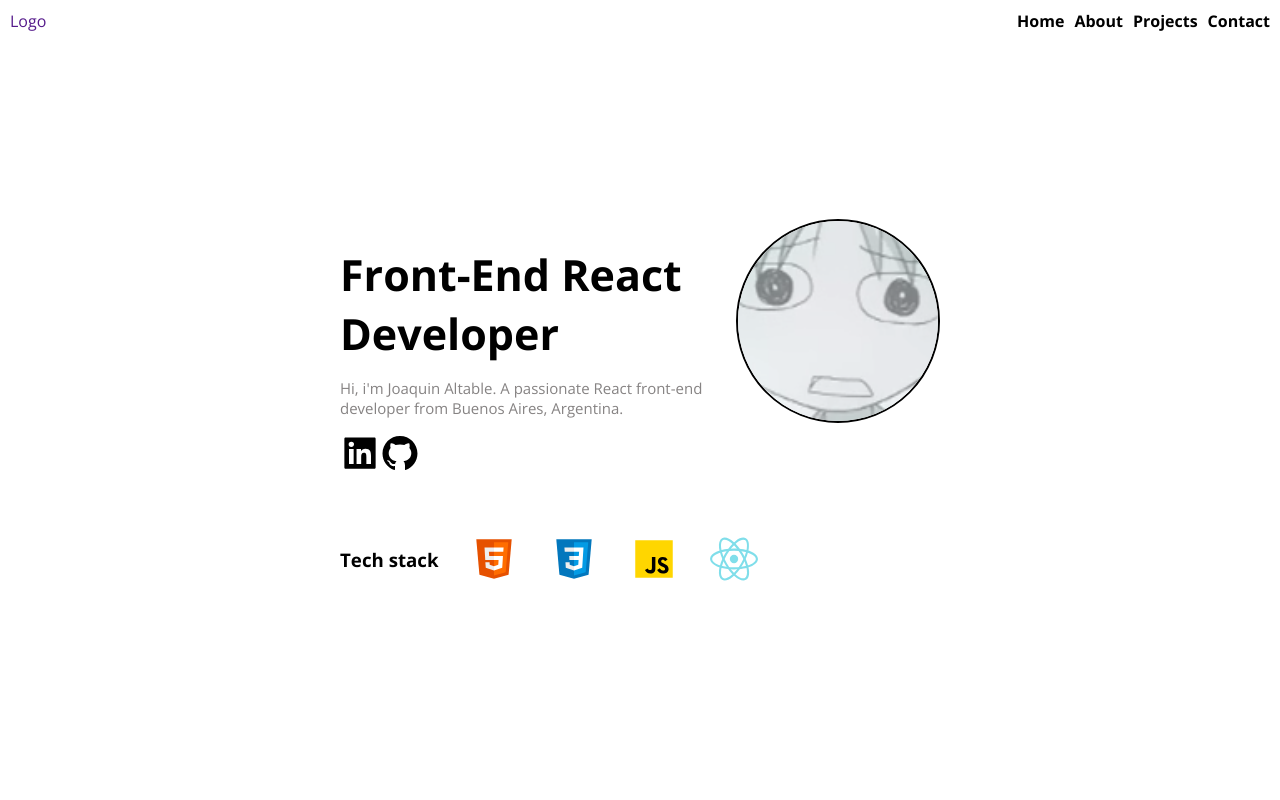
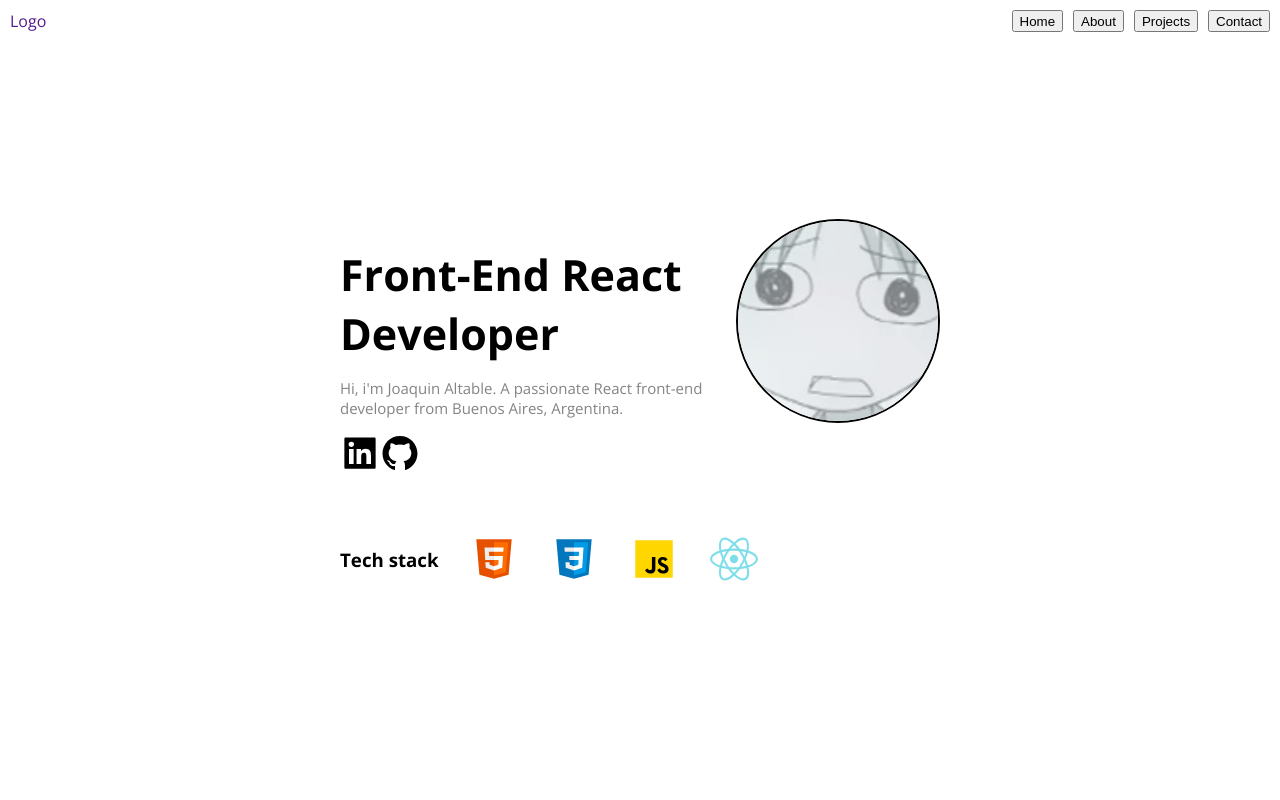
Before and after one commit to Joable/portfolio-vite, a React (Vite) app: page / in a window 1280 px wide. Shown: the top 800 px of the page. Built offline with nearby package versions, Linux system fonts and the light colour scheme.

Commit message:
replaced the anchors in 'Nav' for buttons

```diff
--- a/src/Components/Footer/Footer.jsx
+++ b/src/Components/Footer/Footer.jsx
@@ -9,7 +9,7 @@ import { IconContext } from 'react-icons';
 export default function Footer(){
 
     const handleGoUp = () => {
-        document.documentElement.scrollTop = 0
+        document.documentElement.scrollTop = 0;
     };
 
     return(
@@ -22,6 +22,7 @@ export default function Footer(){
                         <a href="#">
                             <AiFillLinkedin/>
                         </a>
+
                         <a href="#">
                             <AiFillGithub/>
                         </a>
--- a/src/Components/Nav/Nav.jsx
+++ b/src/Components/Nav/Nav.jsx
@@ -1,18 +1,31 @@
 import styles from './Nav.module.css';
 
+import {
+    useState,
+    useEffect
+} from 'react';
+
 export default function Nav(){
+    const [projectsId, setProjectsId] = useState("");
+
+    useEffect(() => {
+        setProjectsId(document.getElementById('projects'));
+
+        console.log(projectsId)
+    },[]);
+
     return(
         <nav>
             <a href="">Logo</a>
 
             <div className={styles.pageNavigation}>
-                 <a href="#">Home</a>
+                 <button onClick={() => console.log(1)}>Home</button>
 
-                 <a href="#">About</a>
+                 <button onClick={() => console.log(1)}>About</button>
 
-                 <a href="#">Projects</a>
+                 <button onClick={() => console.log(1)}>Projects</button>
 
-                 <a href="#">Contact</a>
+                 <button onClick={() => console.log(1)}>Contact</button>
             </div>
         </nav>
     );
--- a/src/Components/Projects/Projects.jsx
+++ b/src/Components/Projects/Projects.jsx
@@ -5,7 +5,7 @@ import {projectsList} from './ProjectsList.js';
 export default function Projects(){
 
     return(
-        <section className={styles.projects}>
+        <section id='projects' className={styles.projects}>
 
             <h2>Projects</h2>
 
```
